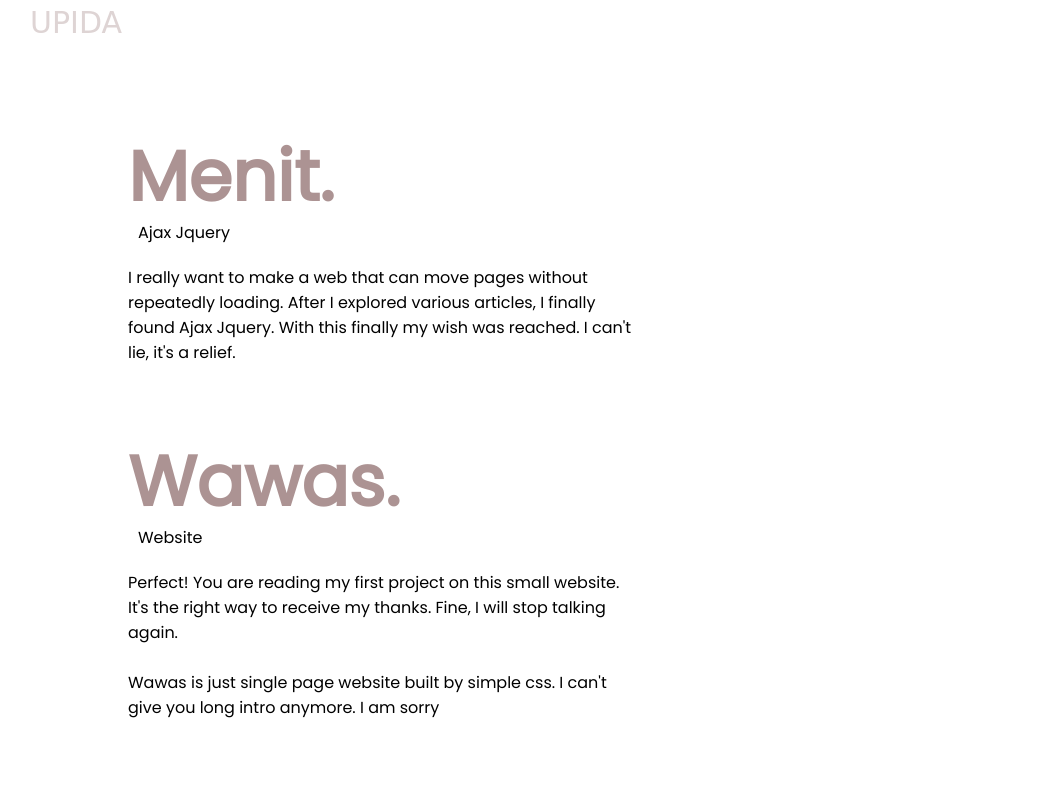
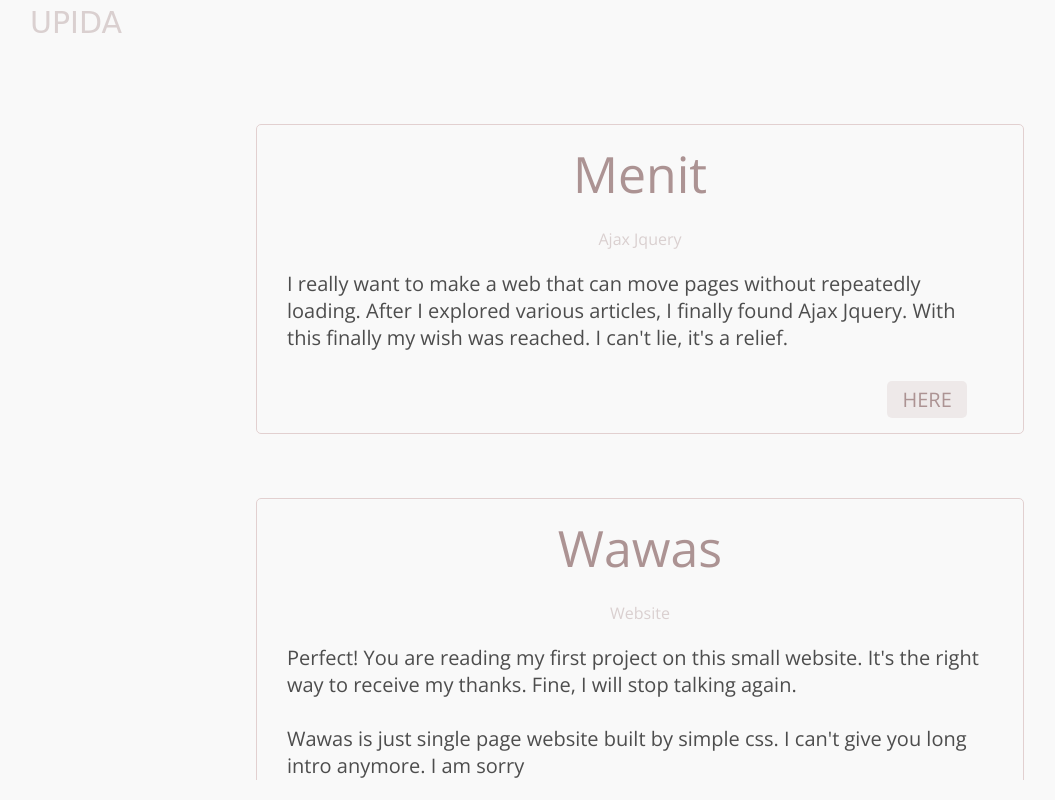
Before and after one commit to upida/upida.github.io, a plain HTML site: page index.html in a window 1280 px wide. Shown: the whole page, without its empty margins (0-1055 px from the left). Drawn offline with nearby package versions, Linux system fonts and the light colour scheme; a web font is replaced by a local one.

Commit message:
re-re-design

```diff
--- a/css/main.css
+++ b/css/main.css
@@ -14,9 +14,9 @@ body {
   height: 100%;
   margin: 0;
   padding: 0;
-  font-family: 'Poppins', sans-serif;
+  font-family: 'Open Sans', sans-serif;
   color: #000000;
-  background-color: #ffffff;
+  background-color: #f9f9f9;
 }
 
 ::-webkit-scrollbar {
@@ -47,7 +47,7 @@ a:link {
 
 /* main layout */
 
-.main-content {
+.main {
   width: 100%;
   height: 90vh;
 }
@@ -74,24 +74,41 @@ a:link {
 
 /* post layout */
 .post {
-  width: 80%;
+  width: 60%;
   margin: 5% auto;
+  border: 1px solid #e2d0d0;
+  border-radius: 5px;
+  padding: 15px 30px;
 }
 
 .post-title {
-  font-size: 70px;
-  font-weight: bold;
-  font-family: 'Poppins', sans-serif;
+  font-size: 50px;
   color: #ac9393ff;
+  text-align: center;
 }
 
 .post-subtitle {
-  font-family: 'Poppins', sans-serif;
-  margin: -10px 0px 20px 10px;
+  margin: 20px 0;
+  color: #ac9393ff;
+  opacity: 0.4;
+  text-align: center;
 }
 
 .post-desc {
-  width: 50%;
+  font-size: 20px;
+  color: #4d4d4d;
+}
+
+.post-link {
+  font-size: 20px;
+  color: #ac9393;
+  width: 80px;
+  background-color: #eee9e9;
+  text-align: center;
+  padding: 5px;
+  margin-top: 30px;
+  margin-left: 85%;
+  border-radius: 5px;
 }
 
 /* road layout */
@@ -99,7 +116,7 @@ a:link {
 .road-content {
   width: 100%;
   height: 100vh;
-  background-color: #ffffff;
+  background-color: #f9f9f9;
   position: absolute;
 }
 
@@ -111,12 +128,13 @@ a:link {
   text-align: center;
   font-size: 30px;
   font-family: 'Saira Stencil One', cursive;
-  color: #ac9393ff;
+  color: #ac9393;
   opacity: 0.4;
-  height: 10%;
+  height: 80px;
   margin: auto;
 }
-.to_my_post {
+
+.main-post {
   margin-top: -30px;
   height: 90vh;
   overflow: scroll;
@@ -135,11 +153,11 @@ a:link {
     width: 90%;
   }
 
-  .main-content {
+  .main {
     height: 80vh;
   }
 
-  .post-desc {
-    width: 100%;
+  .post {
+    width: 90%;
   }
 }
--- a/index.html
+++ b/index.html
@@ -11,7 +11,7 @@
       rel="stylesheet"
     />
     <link
-      href="https://fonts.googleapis.com/css?family=Poppins&display=swap"
+      href="https://fonts.googleapis.com/css2?family=Open+Sans&display=swap"
       rel="stylesheet"
     />
     <link
@@ -22,7 +22,7 @@
 
   <body>
     <div class="row">
-      <div class="main-content" id="main">
+      <div class="main" id="main">
         <div class="main-title">
           UPIDA
         </div>
@@ -38,9 +38,9 @@
             WHAT I'VE DONE?
           </a>
         </div>
-        <div class="to_my_post">
+        <div class="main-post">
           <div class="post">
-            <div class="post-title">Menit.</div>
+            <div class="post-title">Menit</div>
             <div class="post-subtitle">Ajax Jquery</div>
             <div class="post-desc">
               I really want to make a web that can move pages without repeatedly
@@ -48,10 +48,10 @@
               Jquery. With this finally my wish was reached. I can't lie, it's a
               relief.
             </div>
-            <div class="post-img"></div>
+            <div class="post-link">HERE</div>
           </div>
           <div class="post">
-            <div class="post-title">Wawas.</div>
+            <div class="post-title">Wawas</div>
             <div class="post-subtitle">Website</div>
             <div class="post-desc">
               Perfect! You are reading my first project on this small website.
@@ -60,7 +60,7 @@
               Wawas is just single page website built by simple css. I can't
               give you long intro anymore. I am sorry
             </div>
-            <div class="post-img"></div>
+            <div class="post-link">HERE</div>
           </div>
         </div>
       </div>
```
